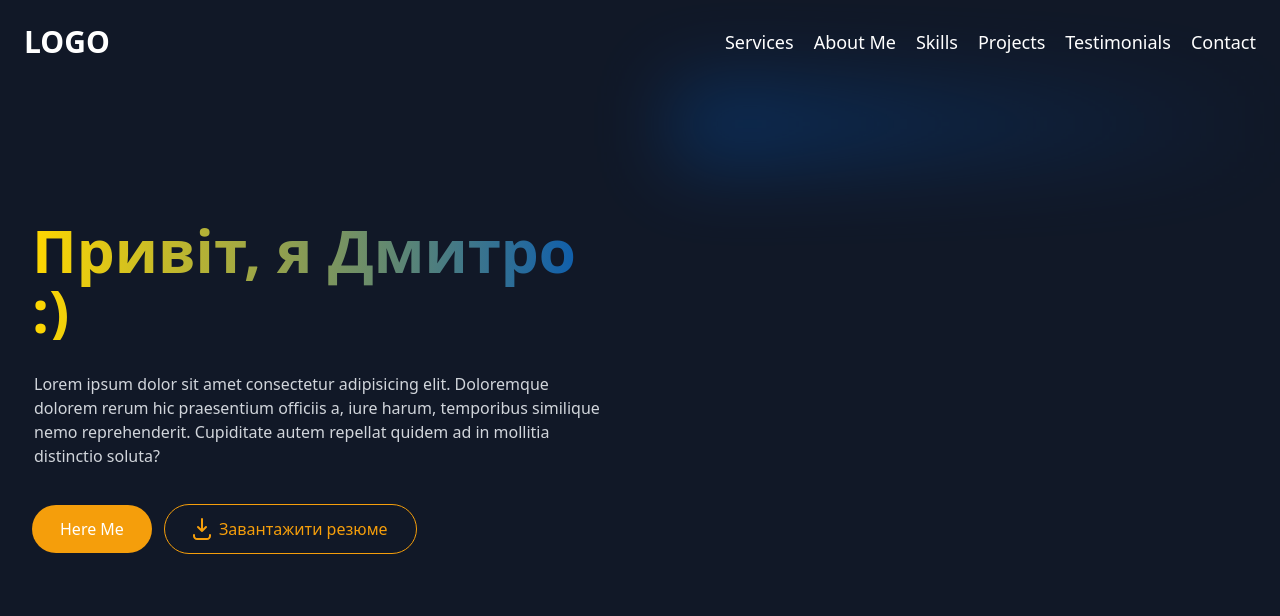
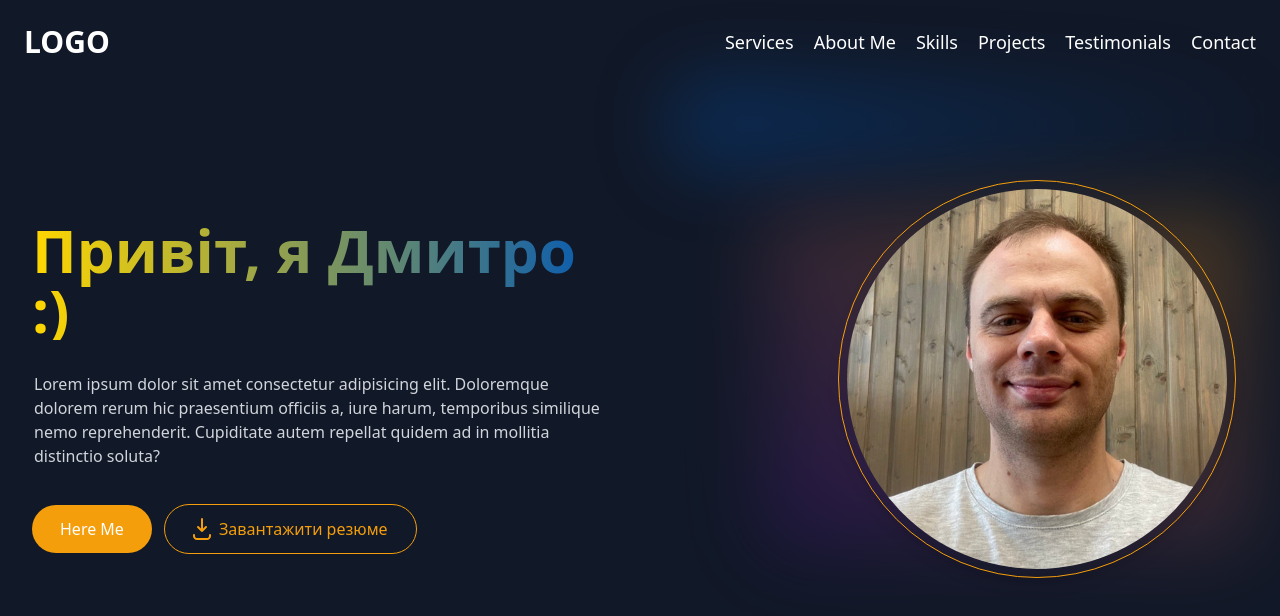
Before and after one commit to Dimatuzkoff/my_portfolio, a Vue app: page / in a window 1280 px wide. Shown: the top 616 px of the page. Built offline with nearby package versions, Linux system fonts and the light colour scheme.

Commit message:
added photo

```diff
--- a/src/components/HeroSection.vue
+++ b/src/components/HeroSection.vue
@@ -15,12 +15,11 @@ AOS.init();
     </div>
     <div
       class="w-full px-5 sm:px-8 md:px-12 lg:px-8 max-w-screen-lg lg:max-w-screen-xl mx-auto relative"
-      data-aos="zoom-in-up"
     >
       <div
         class="grid lg:grid-cols-2 gap-10 xl:gap-14 relative pt-24 lg:max-w-none max-w-2xl md:max-w-3xl mx-auto"
       >
-        <div class="lg:py-6">
+        <div class="lg:py-6" data-aos="zoom-in-up">
           <div class="text-center lg:text-left">
             <h1
               class="pt-4 bg-clip-text text-transparent bg-gradient-to-r from-yellow to-blue font-bold text-4xl md:text-5xl lg:text-6xl"
@@ -95,6 +94,27 @@ AOS.init();
             </button>
           </div>
         </div>
+        <div class="lg:h-full md:flex">
+          <div
+            class="flex w-full h-96 min-h-[24rem] lg:min-h-[none] lg:w-full lg:h-full items-center relative"
+          >
+            <div
+              class="absolute z-0 top-1/2 -translate-y-1/2 w-5/6 right-0 h-[calc(80%+20px)] bg-gradient-to-tr opacity-25 from-[#570cac] to-primary blur-2xl"
+            ></div>
+            <div
+              class="absolute h-full z-10 p-2 -translate-y-1/2 top-1/2 lg:right-3 md:right-40 sm:right-16 rounded-full shadow-lg border border-primary"
+            >
+              <img
+                src="../../public/my_photo.jpg"
+                alt="Hero pic"
+                width="500"
+                height="auto"
+                loading="lazy"
+                class="w-full h-full rounded-full object-cover"
+              />
+            </div>
+          </div>
+        </div>
       </div>
     </div>
   </section>
```
Also changed, not shown: public/my_photo.jpg (added).
